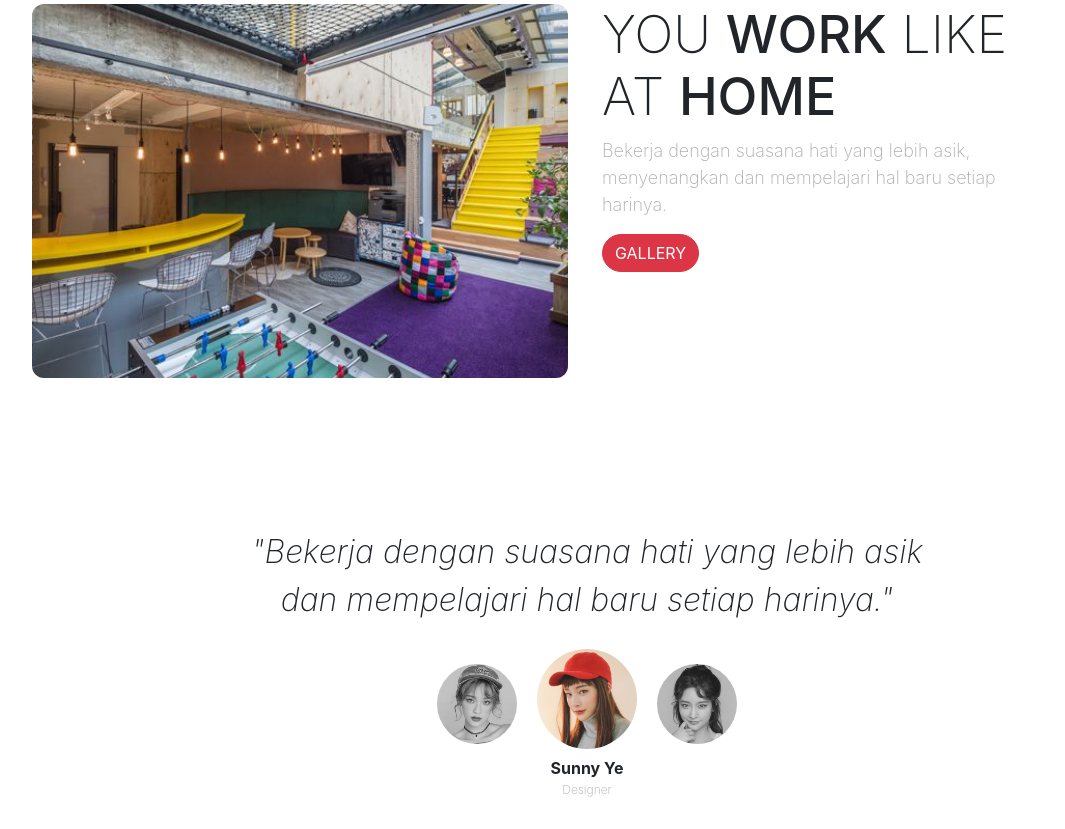
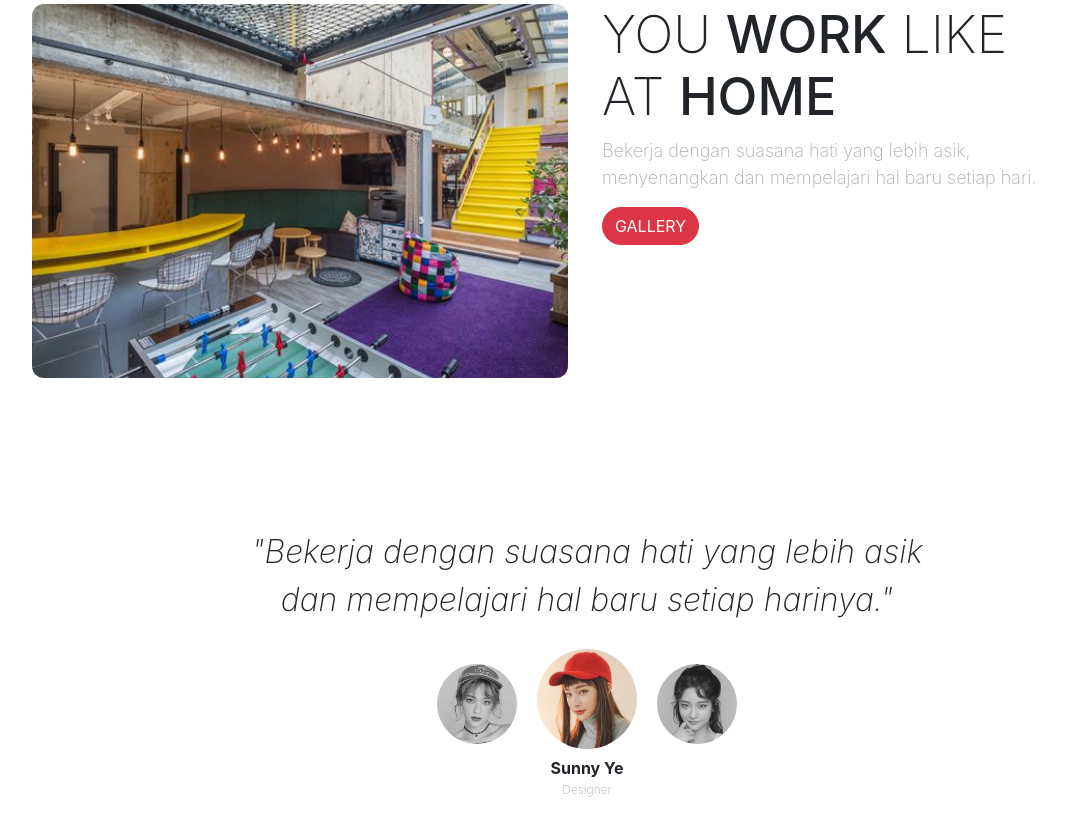
Before and after one commit to aisyahilma/wpu-landing, a plain HTML site: page index.html in a window 1280 px wide. Shown: the part 834-1663 px from the top of the page, without its empty margins (53-1118 px from the left). Drawn offline with nearby package versions, Linux system fonts and the light colour scheme; a web font is replaced by a local one.

Commit message:
mengubah tulisan pada testi

```diff
--- a/index.html
+++ b/index.html
@@ -83,7 +83,7 @@
         <div class="col-lg-5">
           <h2>You <span>Work</span> Like at <span>Home</span></h2>
           <p>Bekerja dengan suasana hati yang lebih asik, menyenangkan
-            dan mempelajari hal baru setiap harinya.</p>
+            dan mempelajari hal baru setiap hari.</p>
           <a href="#" class="btn btn-danger tombol">Gallery</a>
         </div>
       </div>
```
